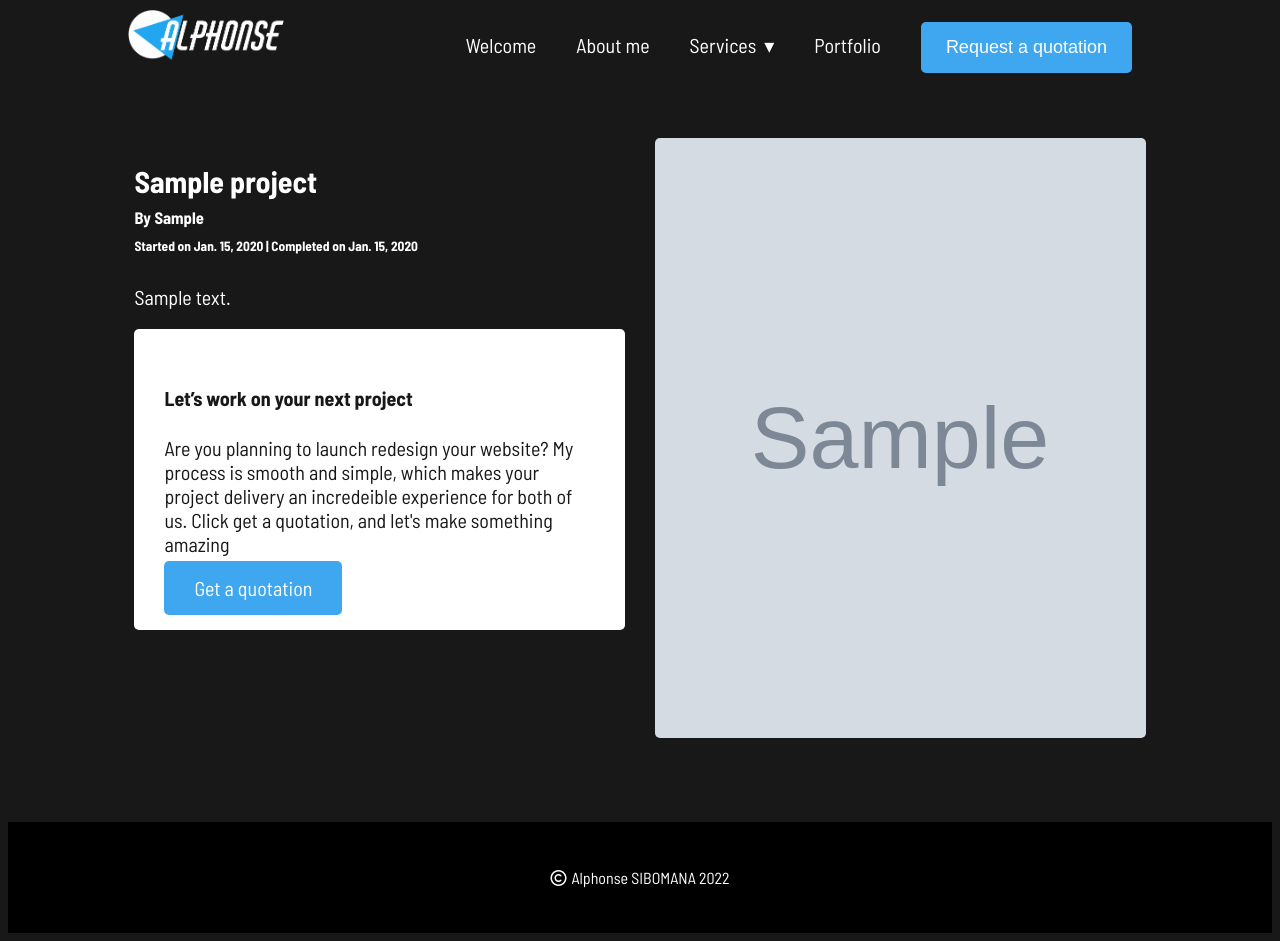
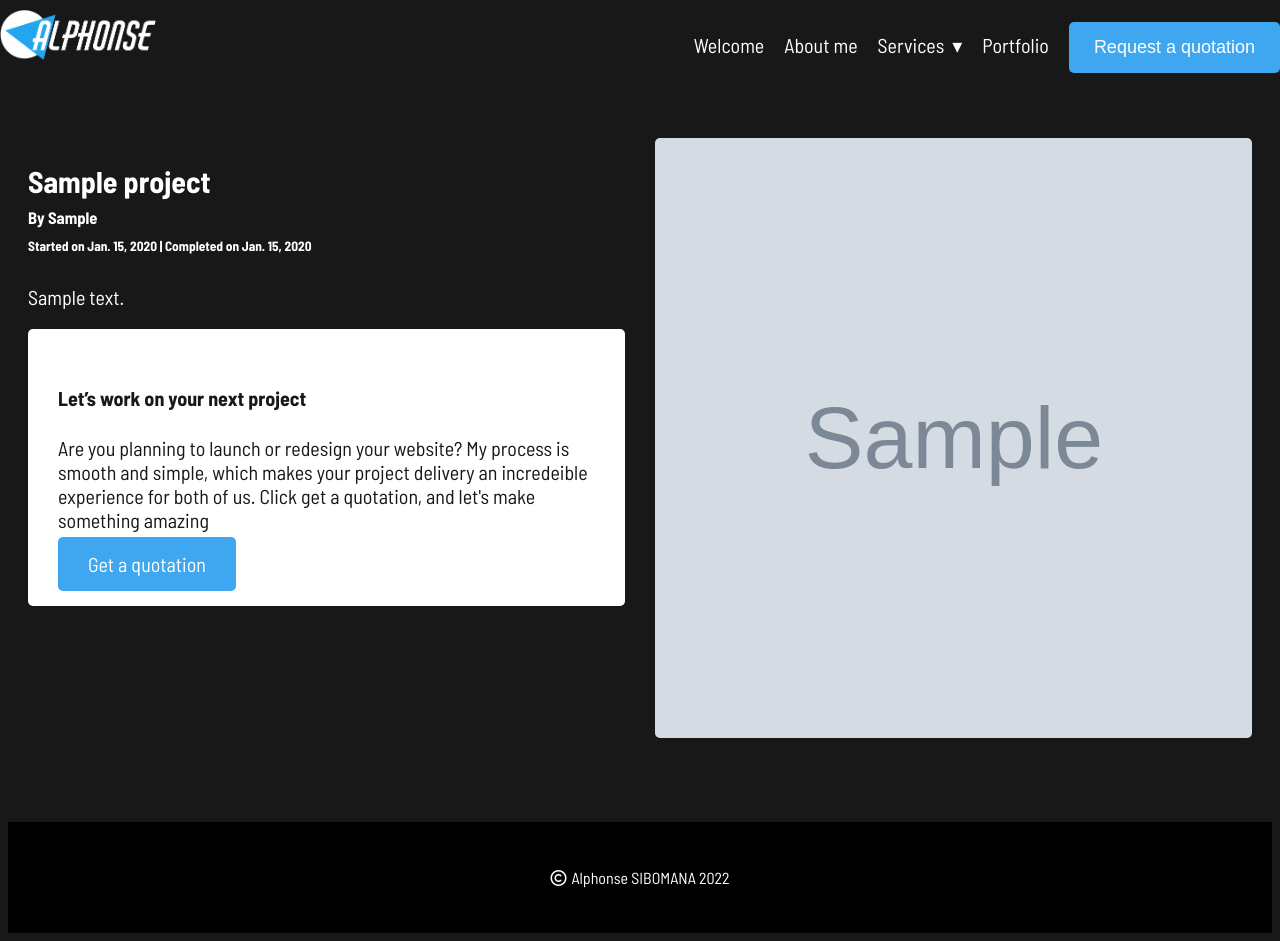
Before and after one commit to siboalpha/alphonselive, a Django app: page /project/1/ in a window 1280 px wide. Run offline with Django 4.2, Linux system fonts and the light colour scheme; tables that the repository leaves empty hold one stand-in row (values such as "Sample post"); grey boxes marked "Sample" are stand-in pictures; parts of the project's set-up code (start-up, migrations or seed data) failed here and were passed over; some libraries are stand-ins or nearby versions.

Commit message:
fidex some bugs

```diff
--- a/core/settings.py
+++ b/core/settings.py
@@ -13,8 +13,8 @@ https://docs.djangoproject.com/en/4.0/ref/settings/
 from pathlib import Path
 from dotenv import load_dotenv
 import os
-#load_dotenv()
-load_dotenv("/home/admin/alphonselive/core/.env")
+load_dotenv()
+#load_dotenv("/home/admin/alphonselive/core/.env")
 # Build paths inside the project like this: BASE_DIR / 'subdir'.
 BASE_DIR = Path(__file__).resolve().parent.parent
 
@@ -26,7 +26,7 @@ BASE_DIR = Path(__file__).resolve().parent.parent
 SECRET_KEY = os.getenv("MY-SECRET_KEY")
 
 # SECURITY WARNING: don't run with debug turned on in production!
-DEBUG = False
+DEBUG = True
 ALLOWED_HOSTS = ['alphonse.live', 'www.alphonse.live', '127.0.0.1']
 
 #   EMAIL BACKEND
--- a/templates/single-portfolio.html
+++ b/templates/single-portfolio.html
@@ -16,7 +16,7 @@
             <div class="portfolio-section-call-to-action">
                 <h4 class="heading">Let’s work on your next project</h4>
                 <p class="call-to-action">
-                    Are you planning to launch redesign your website? My process is smooth and simple,
+                    Are you planning to launch or redesign your website? My process is smooth and simple,
                     which makes your project delivery an incredeible experience for both of us. Click get a quotation, and let's make something amazing
                 </p>
                 <a href="{% url 'quotation' %}" class="cta">Get a quotation</a>
--- a/website/models.py
+++ b/website/models.py
@@ -95,7 +95,7 @@ class Project (models.Model):
         return self.title
 
     def short_description(self):
-        return self.details[0:100]
+        return self.details[0:100] + "..."
 
     class Meta:
         ordering = ['id']
--- a/website/static/css/styles.css
+++ b/website/static/css/styles.css
@@ -51,7 +51,7 @@ img {
 
 @media only screen and (min-width: 799px) {
   .nav-container {
-    max-width: 80vw;
+    max-width: 1280px;
     margin: 0 auto;
   }
 }
@@ -83,7 +83,7 @@ nav ul li {
 }
 nav ul li a {
   display: block;
-  padding: 10px 20px 0 20px;
+  padding: 10px 0 0 20px;
   line-height: 50px;
   background: #181818;
   color: white;
@@ -431,7 +431,7 @@ footer .copyright {
 
 @media (min-width: 540px) {
   .container {
-    width: 540px;
+    max-width: 1280px;
     padding-top: 80px;
     padding-bottom: 80px;
   }
@@ -445,7 +445,7 @@ footer .copyright {
 }
 @media (min-width: 800px) {
   .container {
-    width: 80%;
+    max-width: 1280px;
   }
   .full-section {
     background-repeat: no-repeat;
@@ -573,6 +573,8 @@ footer .copyright {
   }
   .contact-content .right-col {
     width: 50%;
+    display: flex;
+    justify-content: end;
   }
   .contact-content .right-col form {
     display: block;
--- a/website/static/css/styles.scss
+++ b/website/static/css/styles.scss
@@ -1,4 +1,4 @@
-$content-width: 80vw;
+$content-width: 1280px;
 $breakpoint: 799px;
 $nav-height: 70px;
 $nav-background: #181818;
@@ -98,7 +98,7 @@ nav {
 
             a {
                 display: block;
-                padding: 10px 20px 0 20px;
+                padding: 10px 0 0 20px;
                 line-height: 50px;
                 background: $nav-background;
                 color: $nav-font-color;
@@ -508,7 +508,7 @@ footer {
 
 @media(min-width:540px) {
     .container {
-        width: 540px;
+        max-width: $content-width;
         padding-top: 80px;
         padding-bottom: 80px;
     }
@@ -528,7 +528,7 @@ footer {
 
 @media(min-width:800px) {
     .container {
-        width: 80%;
+        max-width: 1280px;
     }
 
     .full-section {
@@ -691,10 +691,11 @@ footer {
 
         .right-col {
             width: 50%;
+            display: flex;
+            justify-content: end;
 
             form {
                 display: block;
-
                 .form-elements {
                     display: flex;
                     justify-content: space-between;
```
Also changed, not shown: website/static/css/offer.css (+24 -0 lines), 2 other files.
